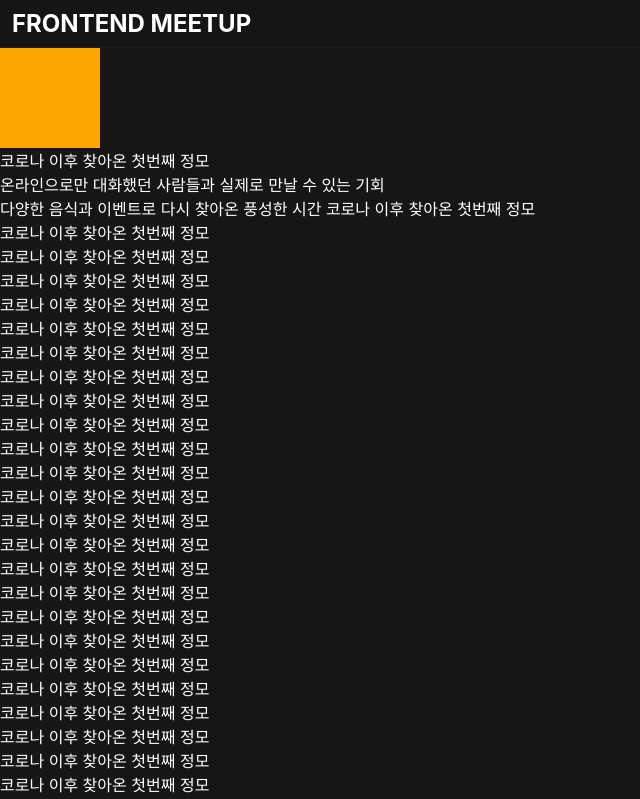
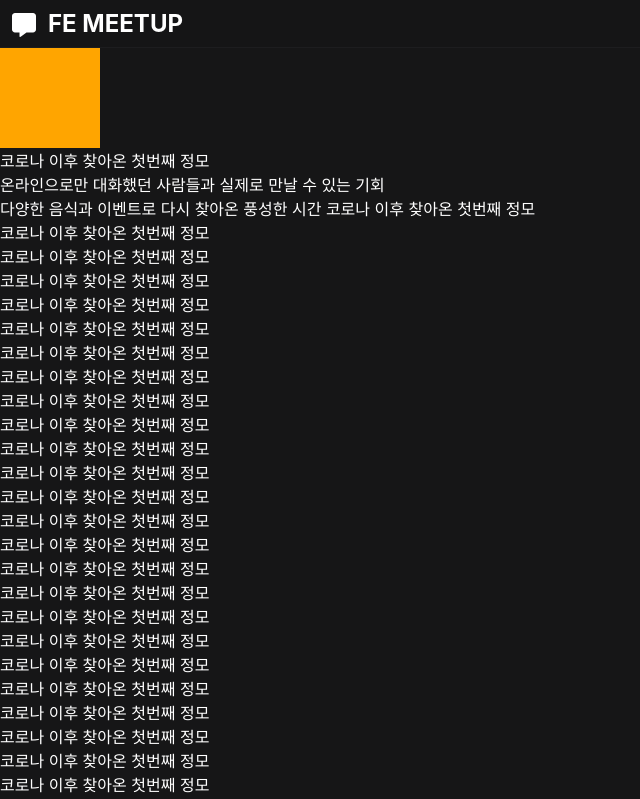
Before and after one commit to potionstory/meetup, a Next.js app in the folder frontend/: page / in a window 1280 px wide. Shown: the top 799 px of the page, without its empty margins (0-640 px from the left). Built offline with nearby package versions, Linux system fonts and the light colour scheme; a web font is replaced by a local one.

Commit message:
[feature: frontend] fontawesome add

```diff
--- a/frontend/next.config.js
+++ b/frontend/next.config.js
@@ -1,6 +1,9 @@
 /** @type {import('next').NextConfig} */
 const nextConfig = {
   reactStrictMode: true,
-}
+  compiler: {
+    styledComponents: true,
+  },
+};
 
-module.exports = nextConfig
+module.exports = nextConfig;
--- a/frontend/package.json
+++ b/frontend/package.json
@@ -9,6 +9,9 @@
     "lint": "next lint"
   },
   "dependencies": {
+    "@fortawesome/fontawesome-svg-core": "^6.4.0",
+    "@fortawesome/free-solid-svg-icons": "^6.4.0",
+    "@fortawesome/react-fontawesome": "^0.2.0",
     "eslint": "8.38.0",
     "eslint-config-next": "13.3.0",
     "next": "13.3.0",
@@ -18,7 +21,6 @@
   },
   "devDependencies": {
     "@trivago/prettier-plugin-sort-imports": "^4.1.1",
-    "babel-plugin-styled-components": "^2.1.1",
     "prettier": "^2.8.7"
   }
 }
--- a/frontend/src/components/Header/Header.js
+++ b/frontend/src/components/Header/Header.js
@@ -1,9 +1,19 @@
 import { HeaderStyled } from "./style";
+import { faMessage } from "@fortawesome/free-solid-svg-icons";
+import { FontAwesomeIcon } from "@fortawesome/react-fontawesome";
+import Link from "next/link";
 
 export default function Header() {
   return (
     <HeaderStyled>
-      <h1>Frontend Meetup</h1>
+      <h1>
+        <Link href="/">
+          <span className="icon">
+            <FontAwesomeIcon icon={faMessage} />
+          </span>
+          FE Meetup
+        </Link>
+      </h1>
     </HeaderStyled>
   );
 }
--- a/frontend/src/components/Header/style.js
+++ b/frontend/src/components/Header/style.js
@@ -6,7 +6,6 @@ export const HeaderStyled = styled.header`
   position: sticky;
   top: 0;
   height: 48px;
-  padding: 0 12px;
   border-bottom: 1px solid var(--color-line);
   background-color: rgba(22, 22, 23, 0.8);
   backdrop-filter: saturate(180%) blur(20px);
@@ -15,4 +14,18 @@ export const HeaderStyled = styled.header`
   font-weight: bold;
   color: var(--color-title);
   text-transform: uppercase;
+  h1 {
+    a {
+      display: flex;
+      align-items: center;
+      gap: 0 12px;
+      padding: 0 12px;
+      line-height: 48px;
+      color: var(--color-title);
+      .icon {
+        position: relative;
+        top: 2px;
+      }
+    }
+  }
 `;
--- a/frontend/src/pages/_app.js
+++ b/frontend/src/pages/_app.js
@@ -1,5 +1,9 @@
+import "../../node_modules/@fortawesome/fontawesome-svg-core/styles.css";
 import Layout from "@/components/Layout";
 import "@/styles/globals.css";
+import { config } from "@fortawesome/fontawesome-svg-core";
+
+config.autoAddCss = false;
 
 export default function App({ Component, pageProps }) {
   return (
--- a/frontend/src/styles/globals.css
+++ b/frontend/src/styles/globals.css
@@ -116,8 +116,12 @@ a {
   text-decoration: none;
 }
 
-a:hover {
-  text-decoration: underline;
+a:hover,
+a:visited,
+a:focus,
+a:active {
+  text-decoration: none;
+  outline: none;
 }
 
 img {
```
Also changed, not shown: frontend/.babelrc.json (added), frontend/.prettierrc.json (added), 1 other file (tests, documents, lock files or other folders).
